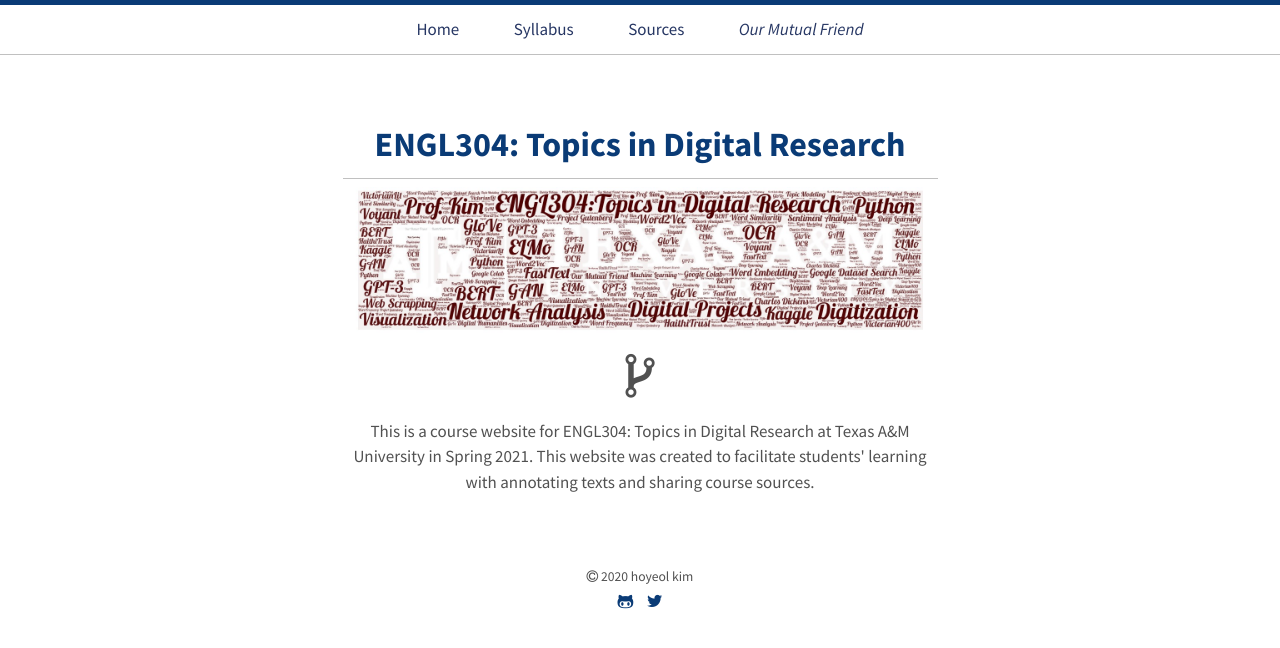
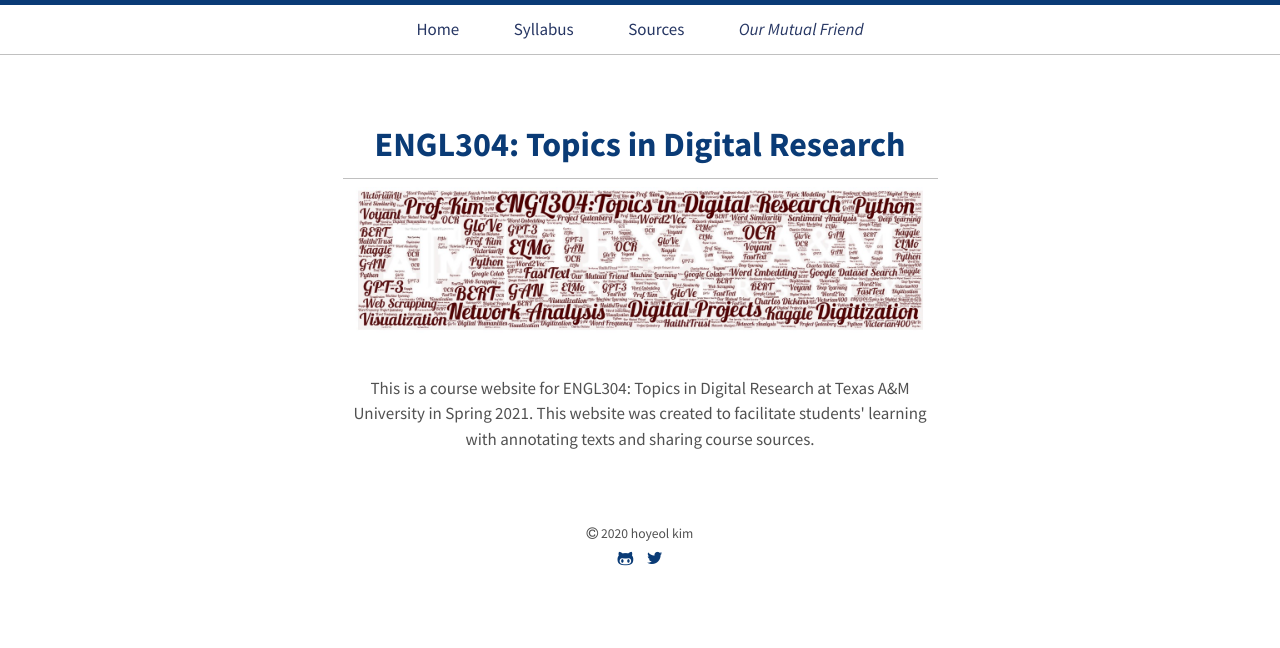
Before and after one commit to elibooklover/ENGL304-Spring2021, a Jekyll site: the page built from index.html, in a window 1280 px wide. Shown: the top 648 px of the page. Built offline with Jekyll 4.4.1, drawn with Linux system fonts in a browser that asks for light colours.

Commit message:
Logo Updates

```diff
--- a/index.html
+++ b/index.html
@@ -9,10 +9,7 @@
   </header>
   <img src="logo.jpeg" style="width:100%;">
   <div class="text-center">
-    <p>
-      <i class="fa fa-code-fork fa-3x"></i>
-    </p>
-
+    <br>
     <p>
       This is a course website for ENGL304: Topics in Digital Research at Texas A&M University in Spring 2021.
 
```
Also changed, not shown: 7 other files.
